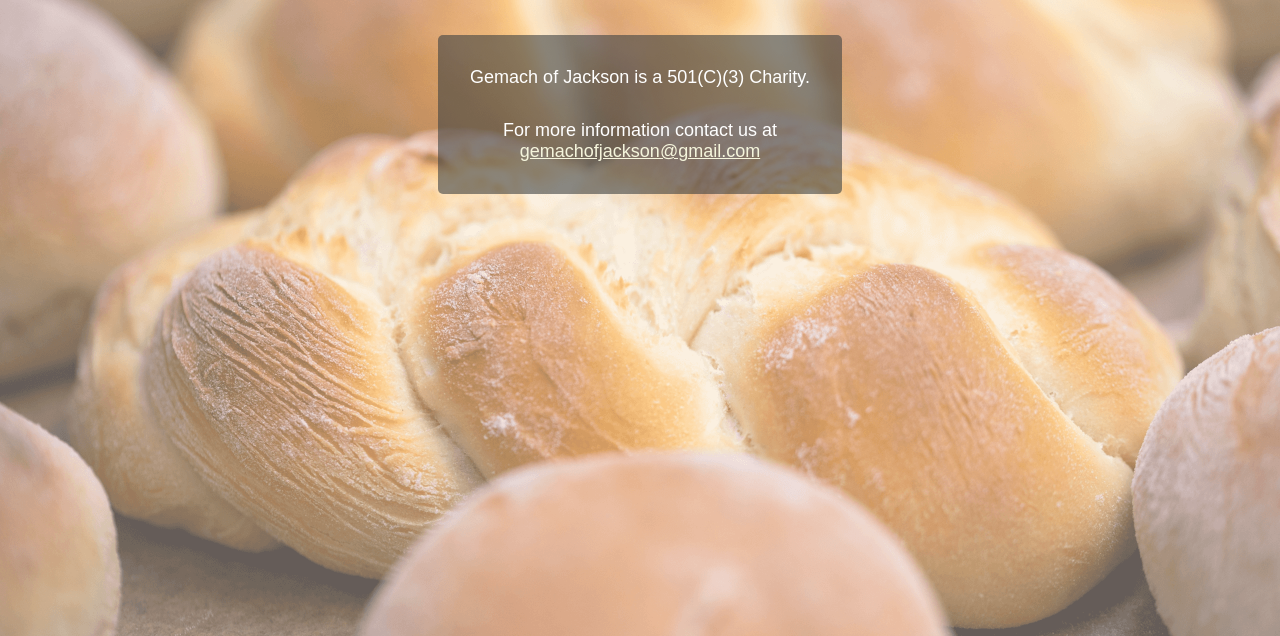
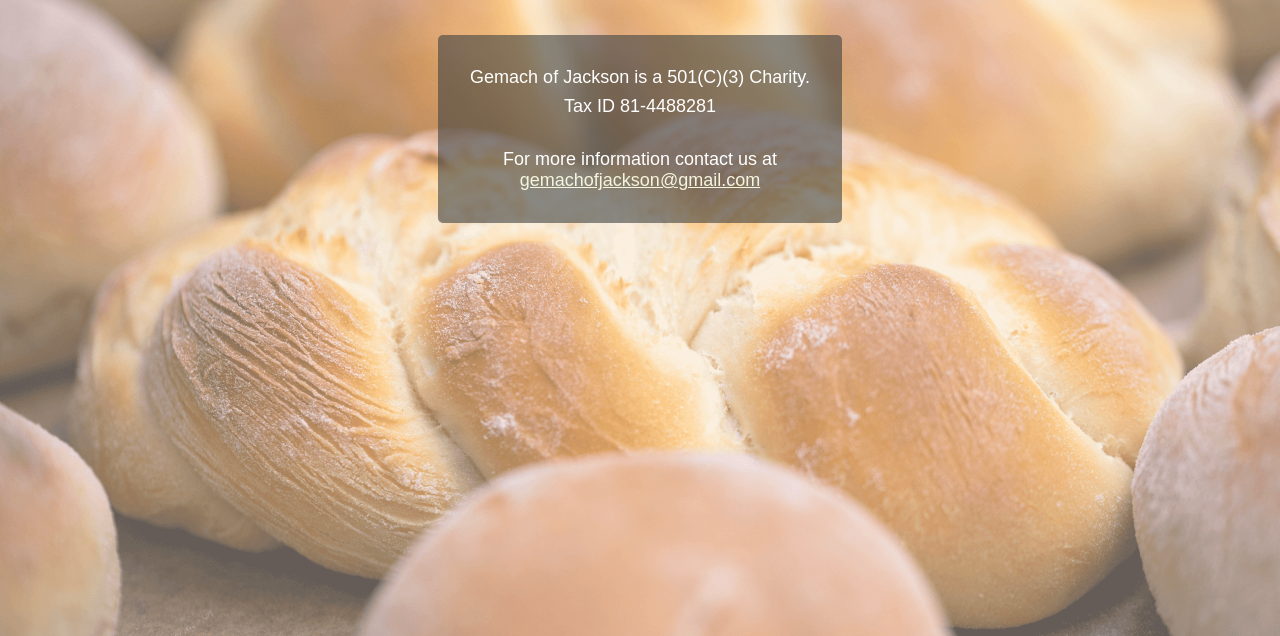
Before and after one commit to Shayac/gemachofjackson, a plain HTML site: page index.html in a window 1280 px wide. Shown: the part 164-800 px from the top of the page. Drawn offline with Linux system fonts and the light colour scheme.

Commit message:
add tax id

```diff
--- a/index.html
+++ b/index.html
@@ -44,6 +44,8 @@
       <div class="blurb">
         Gemach of Jackson is a 501(C)(3) Charity.
         <br />
+        <div style="margin-top: 0.5rem">Tax ID 81-4488281</div>
+
         <div style="margin-top: 2rem">
           For more information contact us at
           <br />
```
